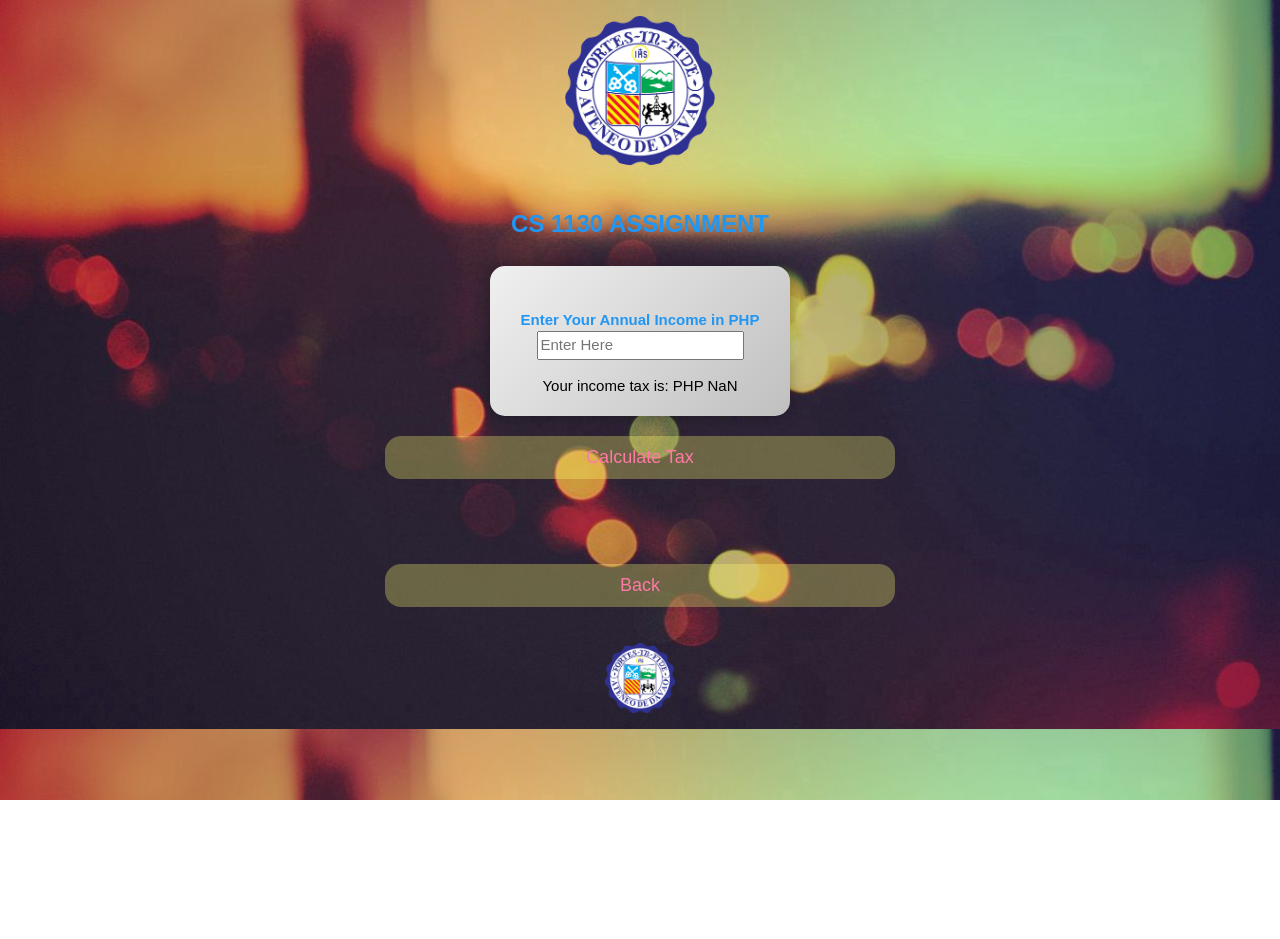
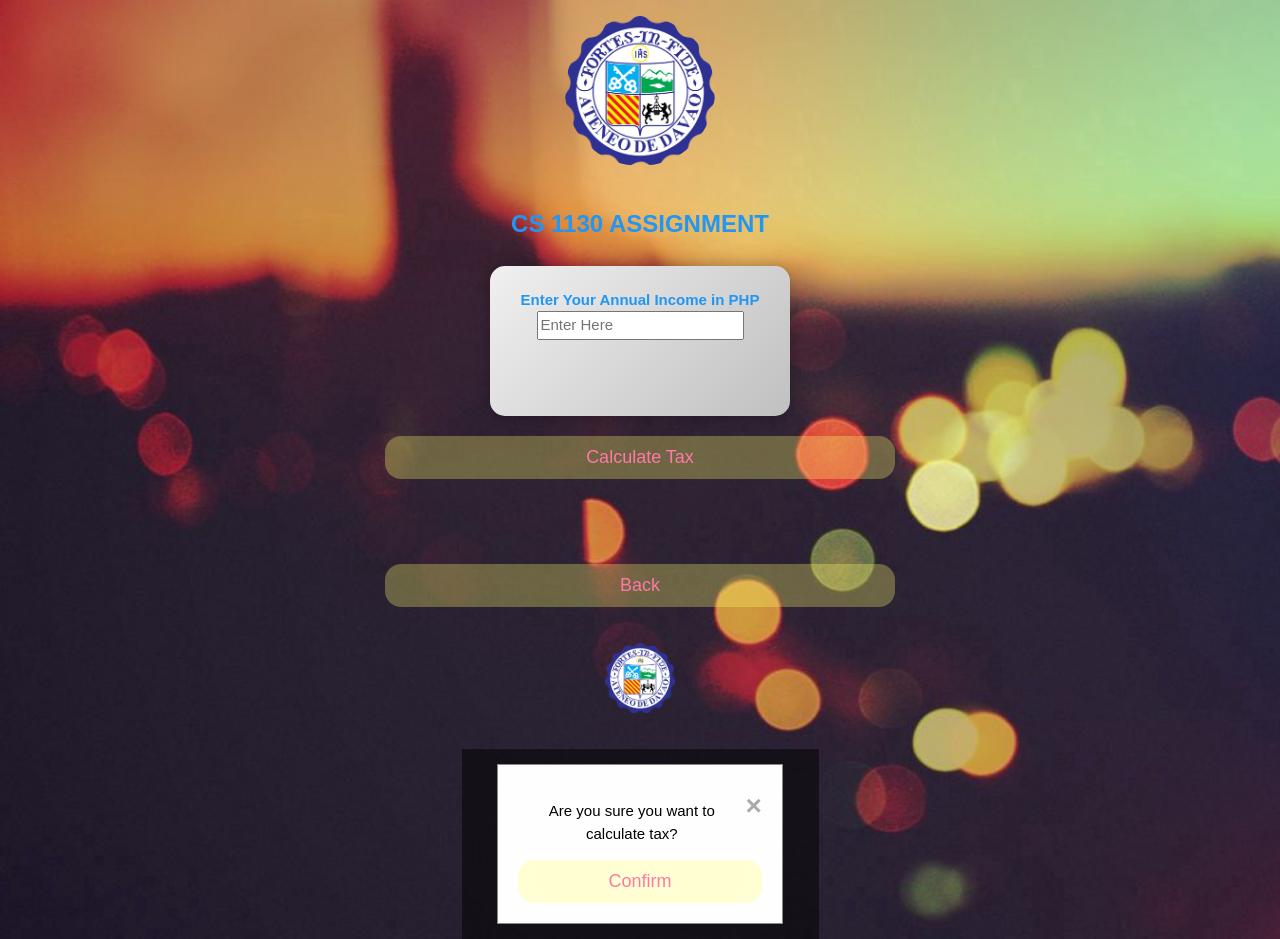
Before and after one commit to AnthonyAndao/ITCAndao, a plain HTML site: page Income-Tax.html in a window 1280 px wide. Both pictures are taken after a click on the link "Calculate Tax". Before the commit the page ends 800 px from the top, so only its background shows below. Drawn offline with nearby package versions, Linux system fonts and the light colour scheme; a web font is replaced by a local one.

Commit message:
Update Income-Tax.html

```diff
--- a/Income-Tax.html
+++ b/Income-Tax.html
@@ -96,12 +96,45 @@
       width: 300px;
       height: 150px;
       background-color: #f0f0f0;
-      border-radius: 15px; /* Adjust the value to change the roundness */
+      border-radius: 15px; z
       padding: 20px;
       margin: 0 auto;
       background: linear-gradient(135deg, #f0f0f0, #c0c0c0);
        box-shadow: 0px 0px 15px 0px rgba(0,0,0,0.3);
-      /* Other styling properties */
+
+    }
+    .modal {
+      display: none;
+      position: center;
+      z-index: 1;
+      left: 0;
+      top: 0;
+      width: 70%;
+      height: 100%;
+      background-color: rgba(0, 0, 0, 0.5); /* Semi-transparent background */
+    }
+
+    .modal-content {
+      background-color: #fefefe;
+      margin:  15px auto;
+      padding: 20px;
+      border: 1px solid #888;
+      width: 80%;
+      text-align: center;
+    }
+
+    .close {
+      color: #aaa;
+      float: right;
+      font-size: 28px;
+      font-weight: bold;
+    }
+
+    .close:hover,
+    .close:focus {
+      color: black;
+      text-decoration: none;
+      cursor: pointer;
     }
 
       .w3-yellow,
@@ -147,33 +180,52 @@
 
       var tax = 0;
       if (income <= 250000) {
-    tax = 0; // No tax for income up to PHP 250,000
+        tax = 0;
       } else if (income <= 400000) {
-    tax = (income - 250000) * 0.20; // 20% tax rate for income between PHP 250,001 - PHP 400,000
+        tax = (income - 250000) * 0.20;
       } else if (income <= 800000) {
-    tax = 30000 + (income - 400000) * 0.25; // PHP 30,000 + 25% tax rate for income between PHP 400,001 - PHP 800,000
+        tax = 30000 + (income - 400000) * 0.25;
       } else if (income <= 2000000) {
-    tax = 130000 + (income - 800000) * 0.30; // PHP 130,000 + 30% tax rate for income between PHP 800,001 - PHP 2,000,000
+        tax = 130000 + (income - 800000) * 0.30;
       } else if (income <= 8000000) {
-    tax = 490000 + (income - 2000000) * 0.32; // PHP 490,000 + 32% tax rate for income between PHP 2,000,001 - PHP 8,000,000
+        tax = 490000 + (income - 2000000) * 0.32;
       } else {
-    tax = 2410000 + (income - 8000000) * 0.35; // PHP 2,410,000 + 35% tax rate for income over PHP 8,000,000
+        tax = 2410000 + (income - 8000000) * 0.35;
       }
 
        var taxResult = document.getElementById('taxResult');
       taxResult.innerHTML = "Your income tax is: PHP " + tax.toFixed(2);
     }
 
+    function openConfirmationModal() {
+      var modal = document.getElementById('confirmModal');
+      modal.style.display = 'block';
+    }
+
+    function closeModal() {
+      var modal = document.getElementById('confirmModal');
+      modal.style.display = 'none';
+    }
+
+    function confirmCalculation() {
+      calculateTax();
+      closeModal();
+    }
+
             </script>
       </head>
-      <div id="links-container" class="links-container" class = "rounded-box">
-        <div class = "rounded-box">
+
+     <div class="converter-container">
+      <div id="links-container" class="links-container" class="rounded-box">
+        <div class="rounded-box">
           <br>
-        <label for="income"><div class = "w3-text-blue" id ="ADDU"><strong> Enter Your Annual Income in PHP</strong> </div> </label>
+          <label for="income">
+            <div class="w3-text-blue" id="ADDU"><strong> Enter Your Annual Income in PHP</strong></div>
+          </label>
           <input type="number" id="income" placeholder="Enter Here" />
           <p id="taxResult"></p>
         </div>
-        <a class="w3-button w3-hover-pink w3-large w3-round-xlarge w3-yellow link" onclick = "calculateTax()">Calculate Tax</a>
+        <a class="w3-button w3-hover-pink w3-large w3-round-xlarge w3-yellow link" onclick="openConfirmationModal()">Calculate Tax</a>
         <br>
         <br>
         <a href="index.html" class="w3-button w3-hover-pink w3-large w3-round-xlarge w3-yellow link" onclick="goBackFromCalculator()">Back</a>
@@ -185,6 +237,19 @@
           height="70px"
           style="border-radius: 5%"
         />
+
+        <div id="confirmModal" class="modal">
+    <div class="modal-content">
+      <span class="close" onclick="closeModal()">&times;</span>
+      <p>Are you sure you want to calculate tax?</p>
+      <button id="confirmBtn" class="w3-button w3-hover-pink w3-large w3-round-xlarge w3-yellow link" onclick="confirmCalculation()">Confirm</button>
+    </div>
+  </div>
+
+  <script>
+    function calculateTax() {
+    </div>
+  </div>
   </footer>
 </body>
 </html>
```
Lines whose indentation alone changed are shown as unchanged.
